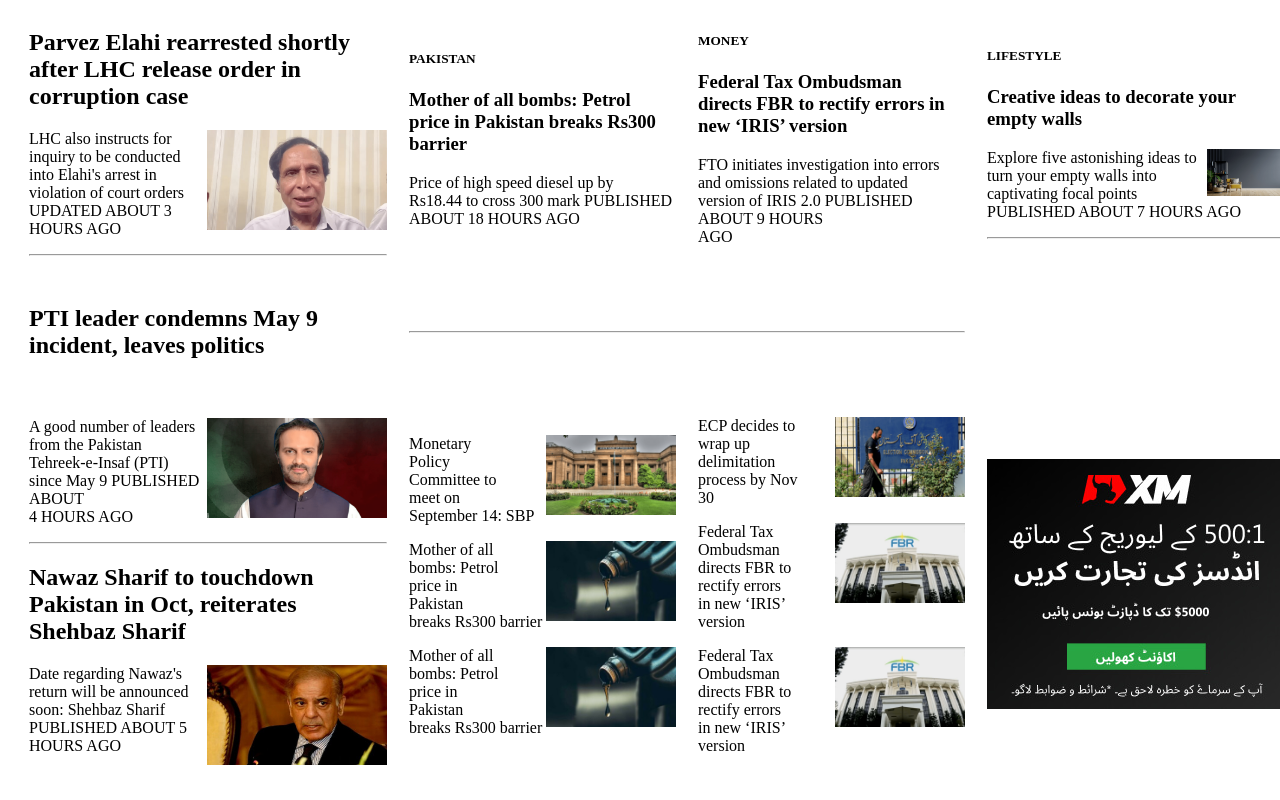
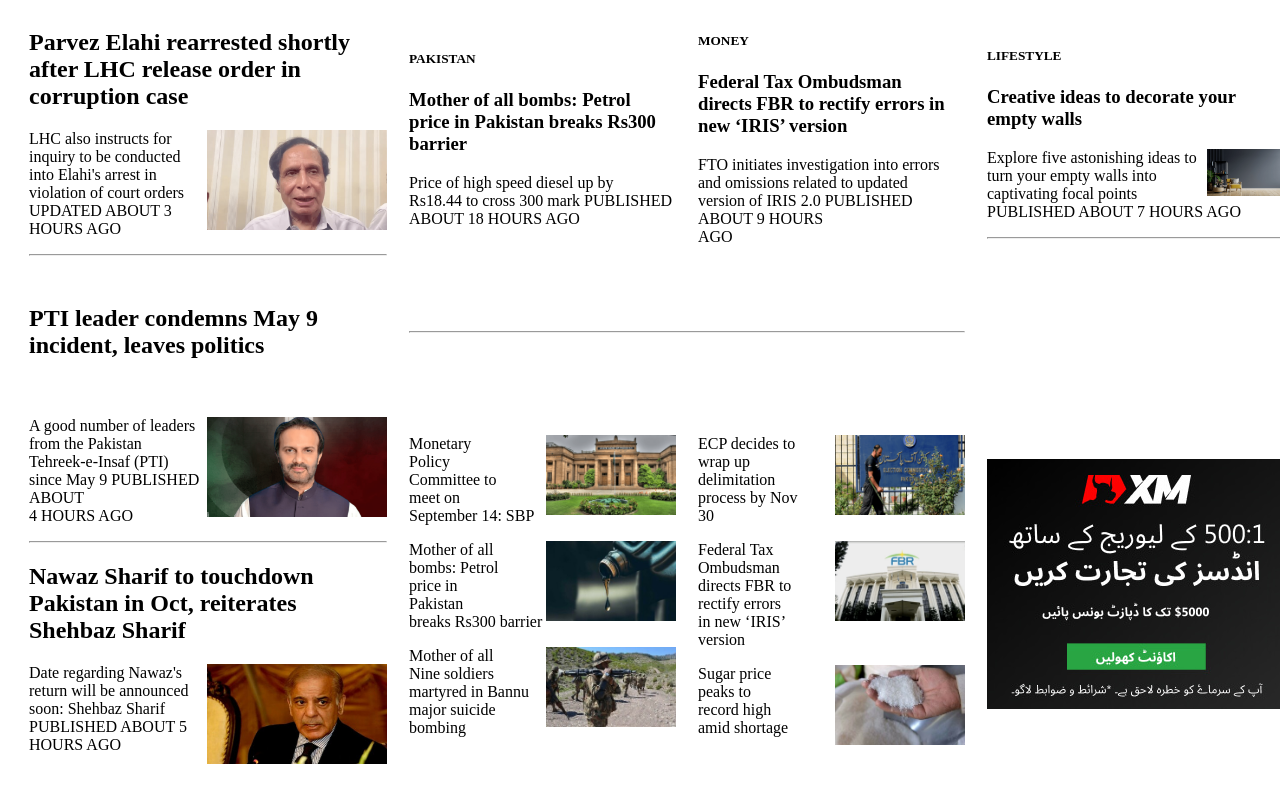
Before and after one commit to zeeshanaslam342/html-assignment-no-08_samma-news_landing-page, a plain HTML site: page index.html in a window 1280 px wide. Shown: the part 1268-2068 px from the top of the page. Drawn offline with Linux system fonts and the light colour scheme.

Commit message:
add more news in main news section

```diff
--- a/index.html
+++ b/index.html
@@ -166,12 +166,12 @@
                     <td>
                         <p><img src="./img/monetery.png" alt="" width="130" height="80" align="right">Monetary <br> Policy <br> Committee to <br> meet on <br> September 14: SBP</p>
                         <p><img src="./img/petrol-price.jpg" alt="" width="130" height="80" align="right">Mother of all <br> bombs: Petrol <br> price in <br> Pakistan <br> breaks Rs300 barrier</p>
-                        <p><img src="./img/petrol-price.jpg" alt="" width="130" height="80" align="right">Mother of all <br> bombs: Petrol <br> price in <br> Pakistan <br> breaks Rs300 barrier</p>
+                        <p><img src="./img/soldire.jpg" alt="" width="130" height="80" align="right">Mother of all <br> Nine soldiers <br> martyred in Bannu <br> major suicide <br> bombing</p>
                     </td>
                     <td>
                         <p><img src="./img/ecp.png" alt="" width="130" height="80" align="right">ECP decides to <br> wrap up <br> delimitation <br> process by Nov <br> 30</p>
                         <p><img src="./img/fbr.png" alt="" width="130" height="80" align="right">Federal Tax <br> Ombudsman <br> directs FBR to <br> rectify errors <br> in new ‘IRIS’ version</p>
-                        <p><img src="./img/fbr.png" alt="" width="130" height="80" align="right">Federal Tax <br> Ombudsman <br> directs FBR to <br> rectify errors <br> in new ‘IRIS’ version</p>
+                        <p><img src="./img/sugar.jpg" alt="" width="130" height="80" align="right">Sugar price <br> peaks to <br> record high <br> amid shortage</p>
                     </td>
                     <td rowspan="">
                         <img src="./img/add-img.jpeg" alt="">
```
Also changed, not shown: img/soldire.jpg (added), img/sugar.jpg (added).
